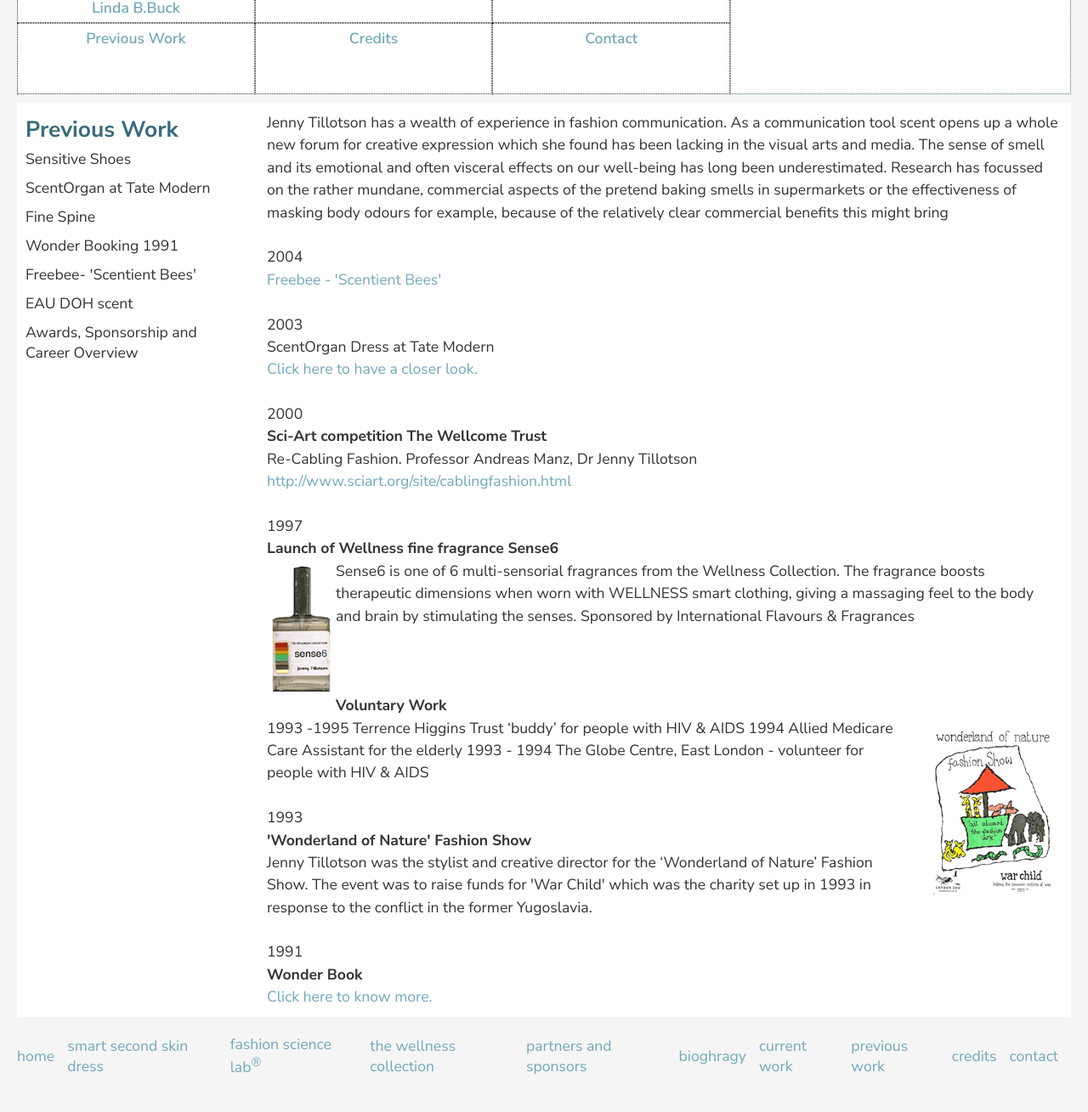
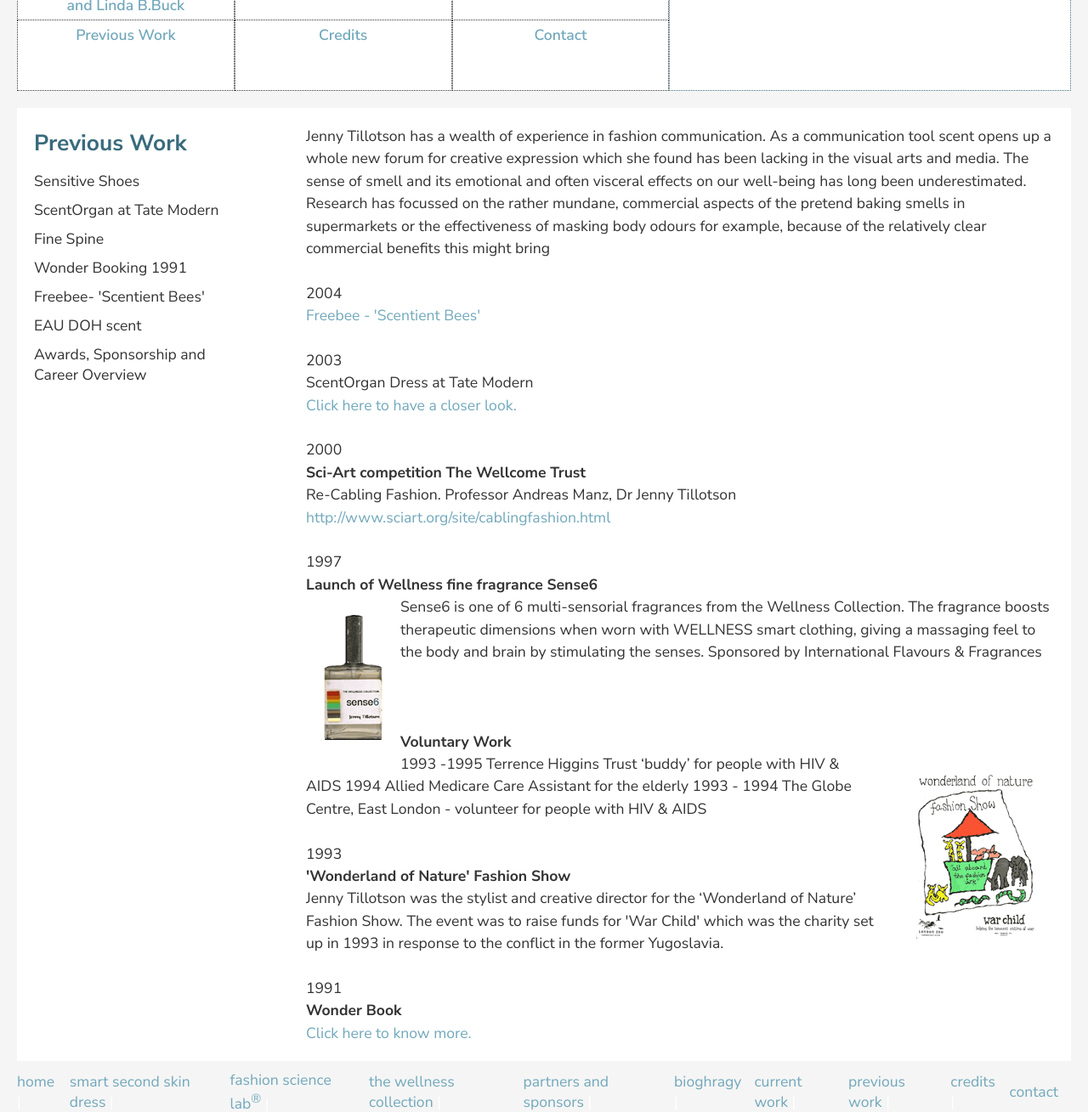
Before and after one commit to kingsleyAwoke/smartsecondskin, a plain HTML site: page previouswork.html in a window 1280 px wide. Shown: the part 420-1729 px from the top of the page at 85% size. Drawn offline with Linux system fonts and the light colour scheme.

Commit message:
Made changes

```diff
--- a/style.css
+++ b/style.css
@@ -482,7 +482,12 @@ a:active {
 }
 
 /* FOR IPAD SCRREN */
-@media (min-width: 768px) and (max-width: 1315px) {@import url('https://fonts.googleapis.com/css2?family=Nunito+Sans:ital,opsz,wght@0,6..12,200..1000;1,6..12,200..1000&display=swap');
+@media (min-width: 768px) and (max-width: 1199px) {@import url('https://fonts.googleapis.com/css2?family=Nunito+Sans:ital,opsz,wght@0,6..12,200..1000;1,6..12,200..1000&display=swap');
+    body {
+        padding: 15px 15px;
+        width: 100vw;
+    }
+
     .hero {
         background-position: center;
         border-bottom: 15px solid #1c74a7f8;
@@ -511,7 +516,7 @@ a:active {
 
     .grid-item {
         padding: 5px;
-        border: 1px dotted #333;
+        border: 1px dotted var(--LINK-HOVER);
         cursor: pointer;
     }
 
@@ -535,6 +540,10 @@ a:active {
         margin-top: 10px;
     }
 
+    .navbar-item {
+        display: bloc;
+    }
+
     .navbar-item li {
         margin-top: 10px;
     }
@@ -550,101 +559,14 @@ a:active {
     /* BODY */
     .content-container {
         display: flex;
-        gap: 50px;
+        gap: 60px;
         margin-top: 10px;
         padding: 10px;
     }
 
     .first-content {
         width: 20%;
-        margin-top: 10px;
-    }
-
-    .first-content h2 {
-        margin-bottom: 10px;
-    }
-
-    .first-content-links a {
-        display: block;
-        margin-top: 10px;
-        color: var(--FONT-COLOR);
-    }
-
-    .first-content-links a:hover {
-        color: red;
-    }
-
-    .second-content {
-        width: 80%;
-    }
-
-    .second-content-img-right {
-        padding: 10px;
-    }
-
-    .second-content-img-left {
-        padding: 5px;
-    }
-
-    .current-work-para-list {
-        padding-left: 10px;
-    }
-
-    .contact-img {
-        margin-top: 5px;
-    }
-
-
-
-    /* body {
-        padding: 15px 15px 0;
-        width: 100vw;
-    }
-
-    /* HERO SECTION */
-    /* .hero {
-        padding: 60px;
-        border-bottom: 15px solid #1c74a7f8;
-    }
-
-    .hero-content {
-        width: 300px;
-        font-size: 16px;
-    } */
-
-    /* MAIN */
-    /* .container {
-        display: block;
-    }
-
-    .grid-footer h1 {
-        font-size: 2.5rem;
-        font-weight: 700;
-    }
-
-    /* FOOTER SECTION */
-    /* .footer {
-        margin-top: 8px;
-    }
-
-    .navbar-item {
-        display: block;
-    }
-
-    .navbar li:not(:last-child)::after {
-        display: none;
-    } */
-
-    /* BODY */
-    /* .content-container {
-        gap: 70px;
         margin-top: 15px;
-        padding: 15px;
-    }
-
-    .first-content {
-        width: 20%;
-        margin-top: 8px;
     }
 
     .first-content h2 {
@@ -652,11 +574,9 @@ a:active {
     }
 
     .first-content-links a {
-        margin-top: 8px;
-    }
-
-    .second-content {
-        width: 80%;
+        display: block;
+        margin-top: 15px;
+        color: var(--FONT-COLOR);
     }
 
     .second-content-img-right {
@@ -664,7 +584,7 @@ a:active {
     }
 
     .second-content-img-left {
-        padding: 15px;
+        padding: 5px;
     }
 
     .current-work-para-list {
@@ -673,6 +593,5 @@ a:active {
 
     .contact-img {
         margin-top: 8px;
-    } */
-
+    }
 }
```
